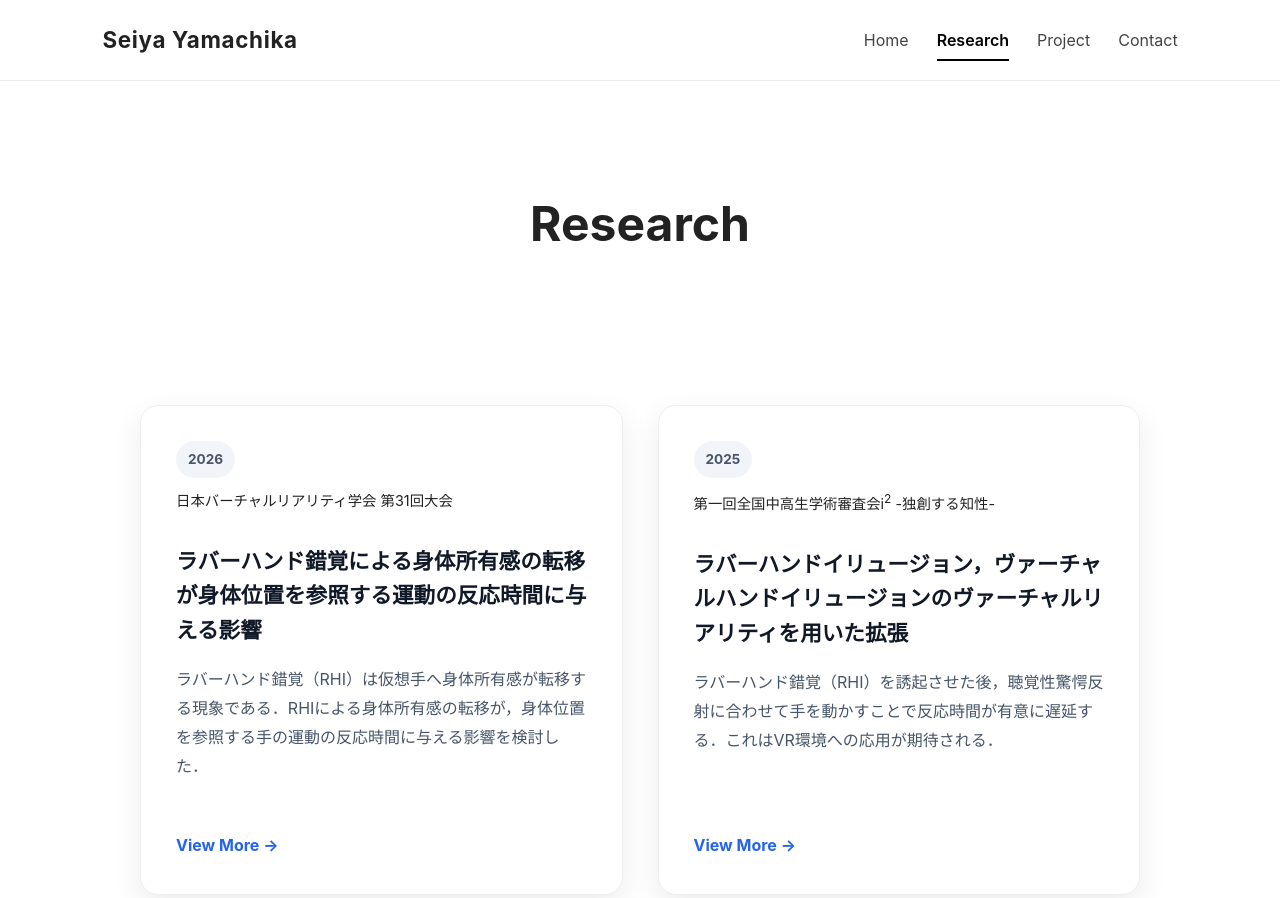
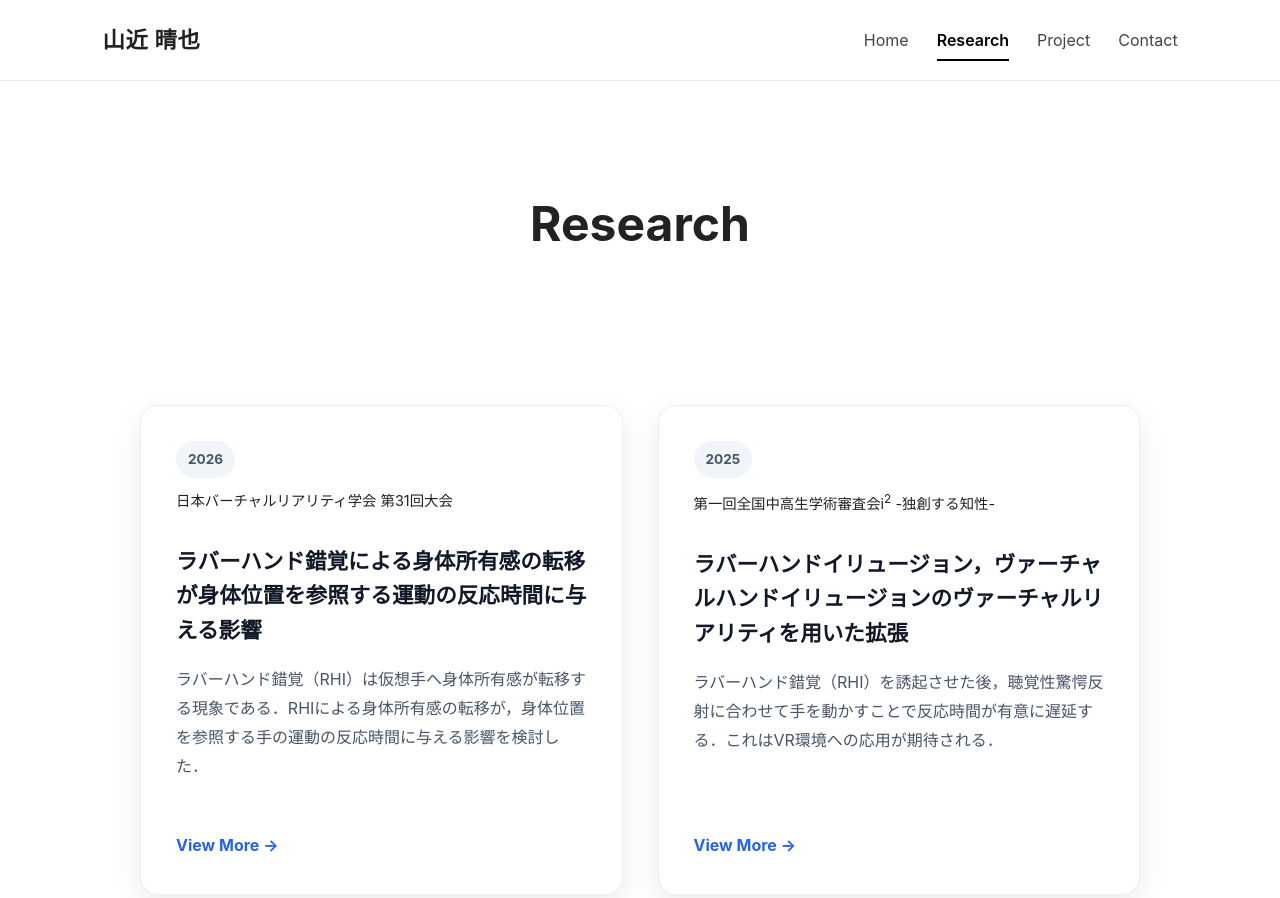
Before and after one commit to AoneSenbongi/Website, a plain HTML site: page research/index.html in a window 1280 px wide. Shown: the top 898 px of the page. Drawn offline with Linux system fonts and the light colour scheme.

Commit message:
Update index.html

```diff
--- a/research/index.html
+++ b/research/index.html
@@ -23,7 +23,11 @@
 <header>
 
     <div class="logo">
-        Seiya Yamachika
+
+        <a href="/">
+            山近 晴也
+        </a>
+
     </div>
 
 
```
